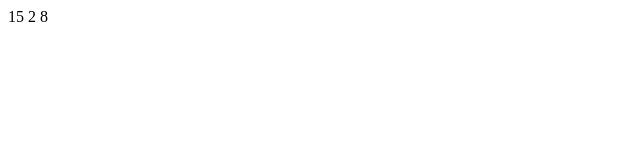
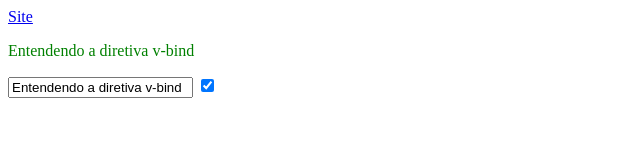
Before and after one commit to Danielopes7/vuejs, a plain HTML site: page index.html in a window 1280 px wide. Shown: the whole page, without its empty margins (0-640 px from the left). Drawn offline with Linux system fonts and the light colour scheme.

Commit message:
diretiva V-bind

```diff
--- a/index.html
+++ b/index.html
@@ -6,33 +6,32 @@
     <meta name="viewport" content="width=device-width, initial-scale=1.0">
     <script src="./vue.js"></script>
     <title>Document</title>
+    <style>
+        .verde {
+            color: green
+        }
+
+    </style>
 </head>
 <body>
     <div id="app">
-        {{ somar() }}
-        {{ subtrair() }}
-        {{ multiplicar() }}
+        <a v-bind:href="site">Site</a>
+        <p v-bind:class="cor">Entendendo a diretiva v-bind</p>
+        <input type="text" v-bind:placeholder="instrucaoPreenchimento" v-bind:value="valor">
+        <input type="checkbox" v-bind:checked="check">
     </div>
     <script>
         const vm = new Vue({
             el: '#app',
             data: {
-                n1: 10,
-                n2: 5
+                site: 'https://jorgesantana.net.br',
+                cor: 'verde',
+                instrucaoDePreenchimento: 'Placeholder - Diretiva v-bind',
+                valor: 'Entendendo a diretiva v-bind',
+                check: true
             },
             methods: {
-                somar: function somar() { //convencional
-                    return this.n1 + this.n2
-                },
-                subtrair: function() { //anonima
-                    return 4 -2;
-                },
-                multiplicar: ()=> {
-                    return 4 * 2;
-                },
-                dividir() {
-                    return 4 / 2;
-                }
+
             }
         })
 
```
